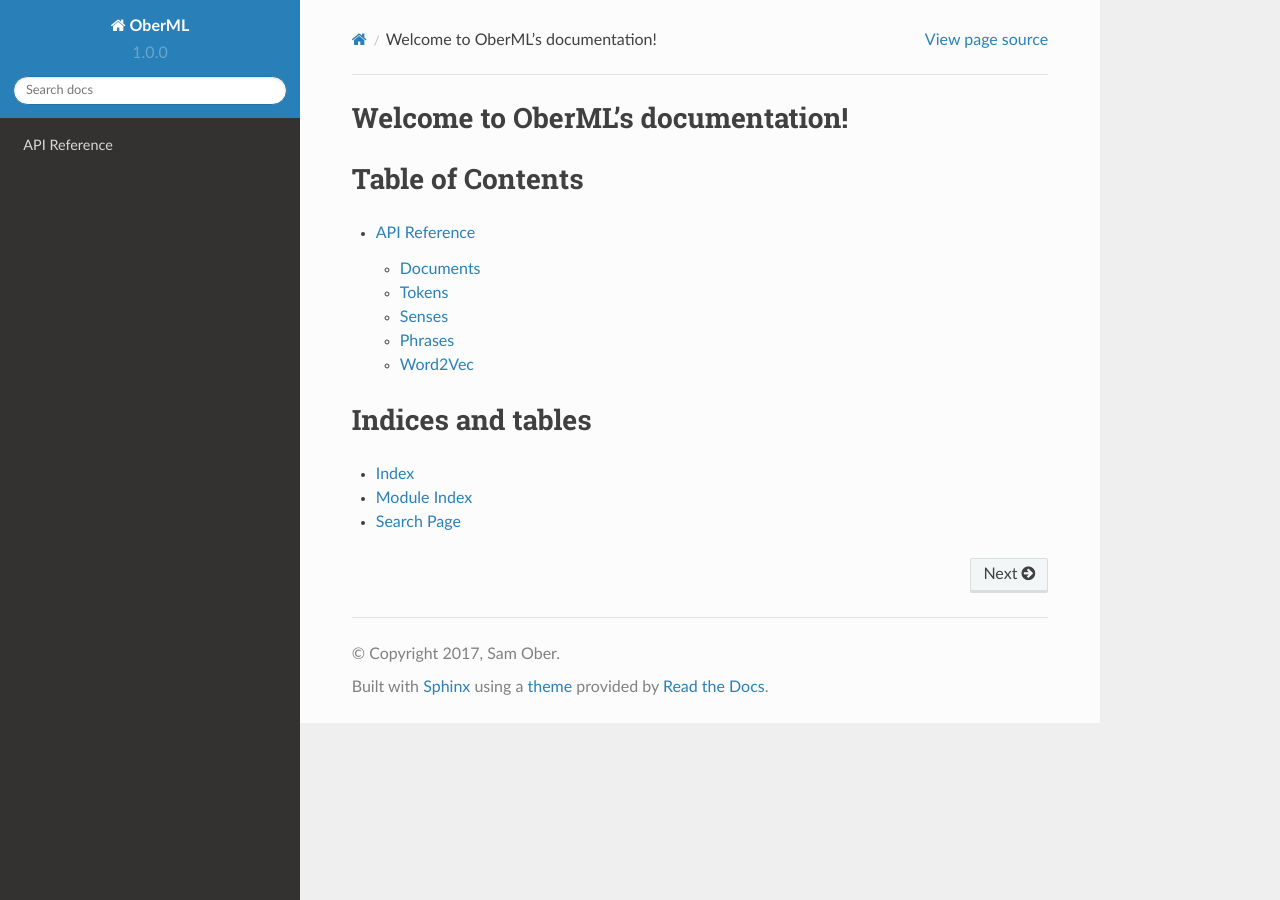
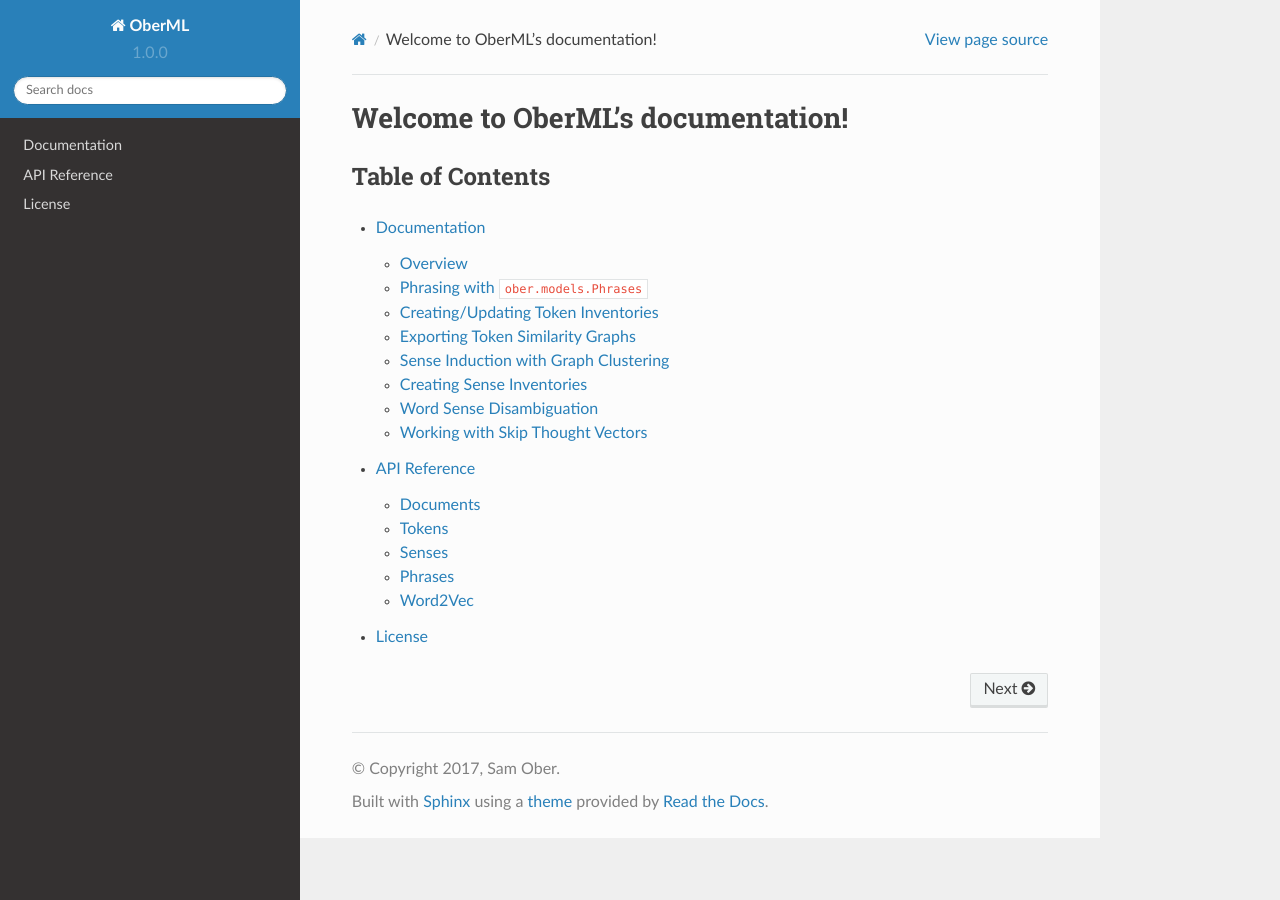
Before and after one commit to samober/ober-ml, a Sphinx documentation site: the page built from docs/index.rst, in a window 1280 px wide. Built offline with Sphinx 7.4.7 and the Read the Docs theme 2.0.0, drawn with Linux system fonts in a browser that asks for light colours.

Commit message:
update docs

```diff
--- /dev/null
+++ b/docs/documentation.rst
@@ -0,0 +1,61 @@
+**********************************
+Documentation
+**********************************
+
+Overview
+=========
+
+#TODO
+
+Phrasing with ``ober.models.Phrases``
+=============================================================
+
+Bigrams:
+
+.. code-block:: python
+
+	python -m ober.models.phrases.phrases --model_path data/phrases/bigrams --document_set raw --output_document_set bigrams
+
+Trigrams:
+
+.. code-block:: python
+
+	python -m ober.models.phrases.phrases --model_path data/phrases/trigrams --document_set bigrams --output_document_set trigrams
+
+Creating/Updating Token Inventories
+========================================
+
+.. code-block:: python
+
+	python -m ober.models.word2vec.update_tokens
+
+Exporting Token Similarity Graphs
+=====================================
+
+.. code-block:: python
+
+	python -m ober.models.sense2vec.export_graph
+
+Sense Induction with Graph Clustering
+=======================================
+
+.. code-block:: python
+
+	python -m ober.models.sense2vec.chinese_whispers
+
+Creating Sense Inventories
+==============================
+
+.. code-block:: python
+
+	python -m ober.models.sense2vec.pool_vectors
+
+Word Sense Disambiguation
+==============================
+
+#TODO
+
+Working with Skip Thought Vectors
+==================================
+
+#TODO
--- a/docs/index.rst
+++ b/docs/index.rst
@@ -3,8 +3,9 @@
    You can adapt this file completely to your liking, but it should at least
    contain the root `toctree` directive.
 
+**********************************
 Welcome to OberML's documentation!
-==================================
+**********************************
 
 Table of Contents
 =================
@@ -12,11 +13,6 @@
 .. toctree::
    :maxdepth: 2
 
+   documentation
    api_reference
-
-Indices and tables
-==================
-
-* :ref:`genindex`
-* :ref:`modindex`
-* :ref:`search`
+   license
--- /dev/null
+++ b/docs/license.rst
@@ -0,0 +1,5 @@
+*******
+License
+*******
+
+.. literalinclude:: ../LICENSE.txt
```
Also changed, not shown: docs/api_reference.rst (+7 -6 lines), LICENSE.txt (added).
